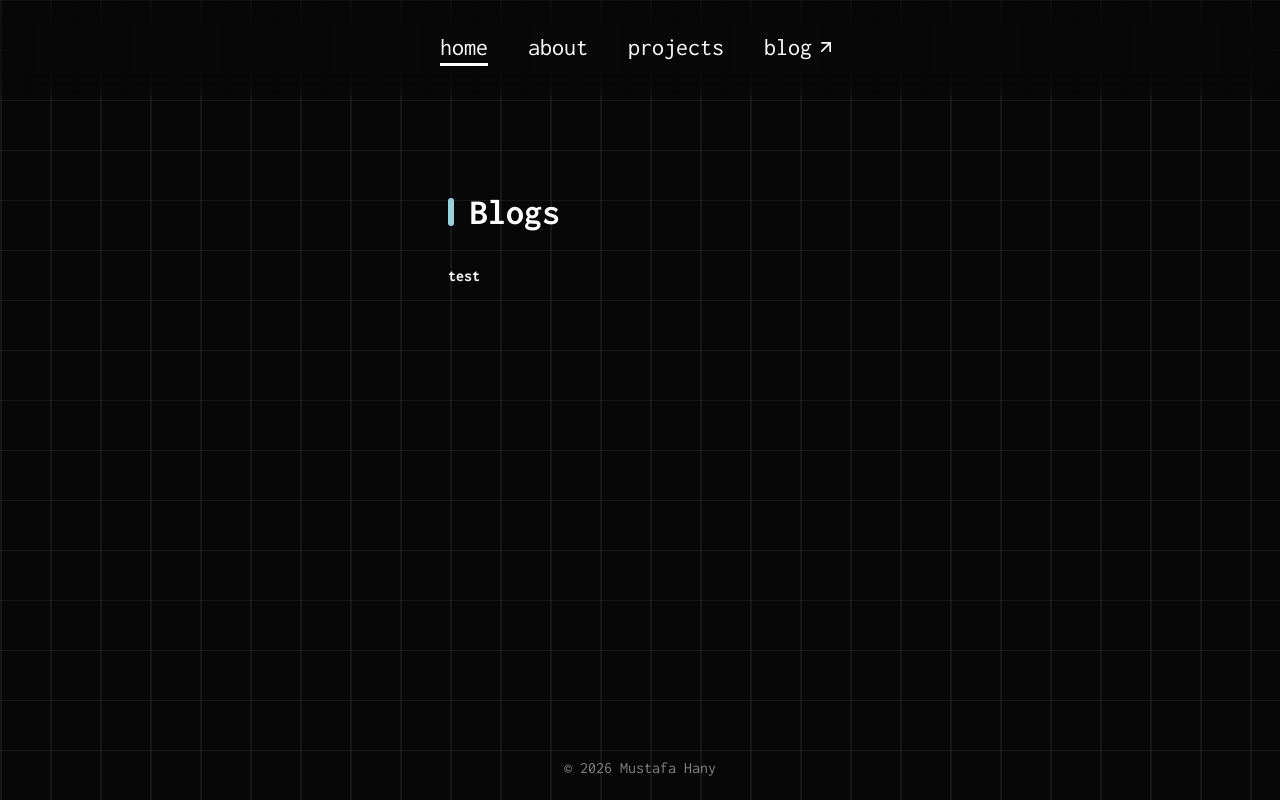
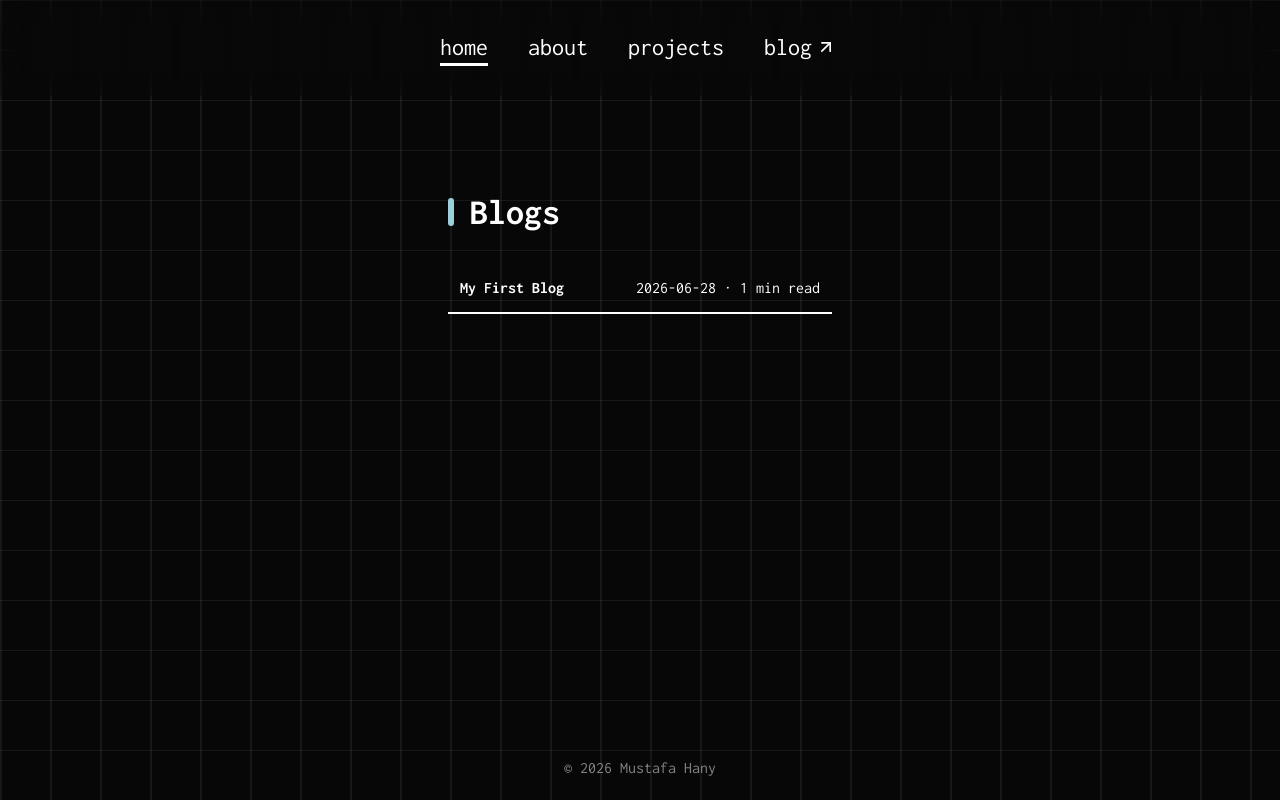
Before and after one commit to MustafaBioS/Personal-Website, a React (Vite) app in the folder client/: page /blog in a window 1280 px wide. Built offline with nearby package versions, Linux system fonts and the light colour scheme.

Commit message:
add full blog functionality

```diff
--- a/client/package.json
+++ b/client/package.json
@@ -11,6 +11,7 @@
   },
   "dependencies": {
     "@tailwindcss/vite": "^4.3.0",
+    "front-matter": "^4.0.2",
     "lenis": "^1.3.24",
     "lucide-react": "^1.21.0",
     "react": "^19.2.6",
--- a/client/src/pages/Blog.jsx
+++ b/client/src/pages/Blog.jsx
@@ -1,5 +1,7 @@
 import Navbar from "../components/Navbar.jsx";
 import { Link } from "react-router-dom";
+// import markdown from "react-markdown";
+import fm from "front-matter";
 
 export default function Blog() {
 
@@ -9,9 +11,19 @@ export default function Blog() {
         import: "default",
     });
 
-    const posts = Object.entries(blogs).map(([path]) => ({
-        slug: path.split("/").pop().replace(".md", ""),
-    }));
+    const posts = Object.entries(blogs).map(([path, raw]) => {
+        const { attributes, body } = fm(raw);
+
+        const words = body.trim().split(/\s+/).length;
+        const readTime = Math.max(1, Math.ceil(words / 200));
+
+        return {
+            slug: path.split("/").pop().replace(".md", ""),
+            ...attributes,
+            content: body,
+            readTime,
+        };
+    });
 
     console.log(blogs);
     console.log(posts);
@@ -31,9 +43,12 @@ export default function Blog() {
 
                     <div className="mt-8">
                         {posts.map(post => (
-                            <Link to={`/blog/${post.slug}`} key={post.slug} className="text-white w-full py-5 transition-all ease-in-out duration-300 hover:text-yellow-400 cursor-pointer">
-                                <strong>{post.slug}</strong>
-                            </Link>
+                            <div className="w-full border-b-2 border-white" key={post.slug}>
+                                <Link to={`/blog/${post.slug}`} className="flex flex-row justify-between text-white py-3 px-3 transition-all ease-in-out duration-300 hover:text-yellow-400 cursor-pointer">
+                                    <strong>{post.title}</strong>
+                                    <p>{post.date} · {post.readTime} min read</p>
+                                </Link>
+                            </div>
                         ))}
                     </div>
                 </main>
--- a/client/src/pages/BlogPage.jsx
+++ b/client/src/pages/BlogPage.jsx
@@ -1,6 +1,7 @@
 import ReactMarkdown from "react-markdown"
 import { useParams } from "react-router-dom";
 import NotFound from "./404.jsx";
+import fm from "front-matter";
 
 export default function BlogPage() {
 
@@ -12,15 +13,38 @@ export default function BlogPage() {
         import: "default",
     });
 
-    const markdown = blogs[`../blogs/${slug}.md`];
+    const posts = Object.entries(blogs).map(([path, raw]) => {
+        const { attributes, body } = fm(raw);
 
-    if (!markdown) {
+        const words = body.trim().split(/\s+/).length;
+        const readTime = Math.max(1, Math.ceil(words / 200));
+
+        return {
+            slug: path.split("/").pop().replace(".md", ""),
+            ...attributes,
+            content: body,
+            readTime,
+        };
+    });
+
+    const post = posts.find(post => post.slug === slug);
+
+    // const markdown = blogs[`../blogs/${slug}.md`];
+
+    if (!post) {
         return <NotFound />;
     }
 
     return (
-        <ReactMarkdown>
-            {markdown}
-        </ReactMarkdown>
+        <>
+            <div className="">
+                <h1 key={post.slug}>{post.title}</h1>
+                <div className="text-white">
+                    <ReactMarkdown>
+                        {post.content}
+                    </ReactMarkdown>
+                </div>
+            </div>
+        </>
     )
 }
```
Also changed, not shown: client/src/blogs/test.md (+3 -5 lines), 1 other file (tests, documents, lock files or other folders).
